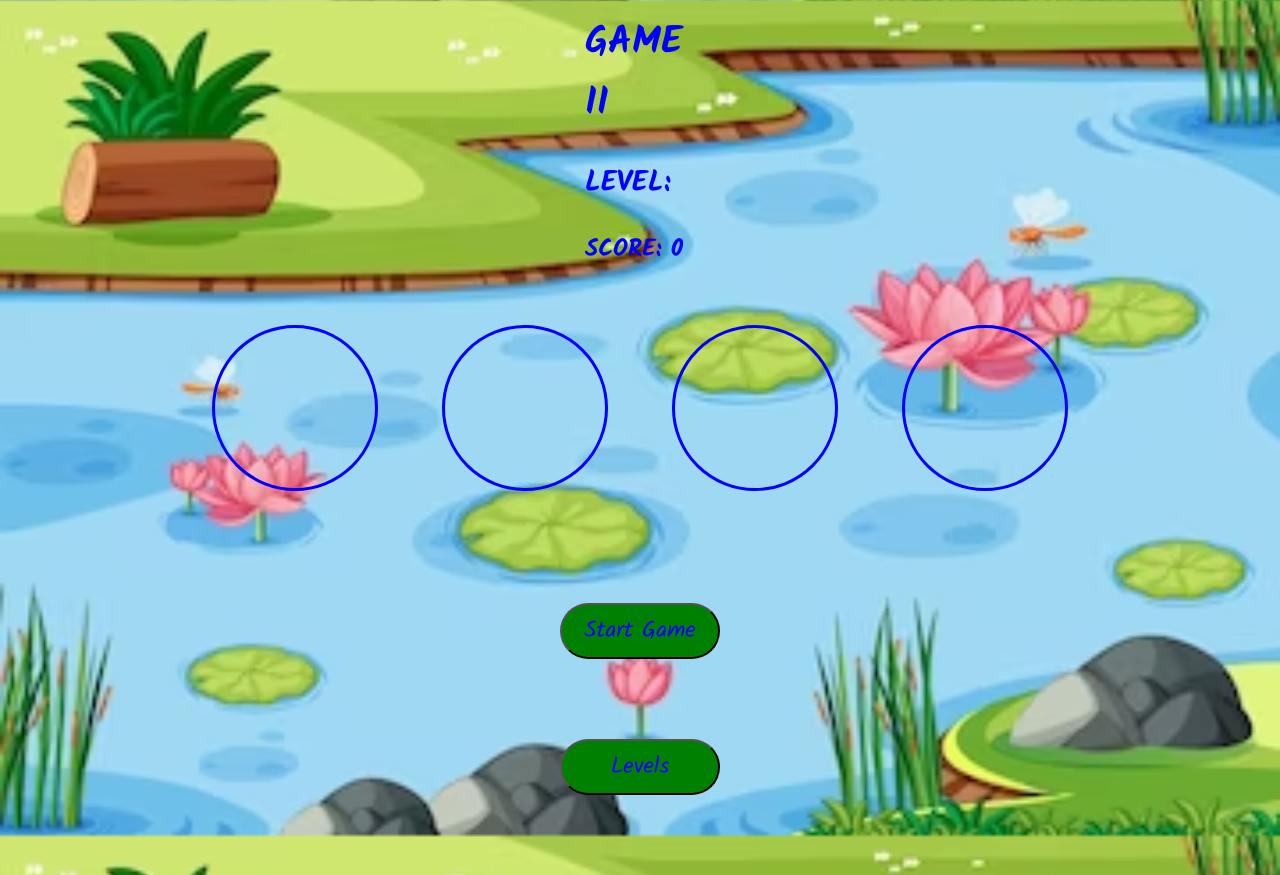
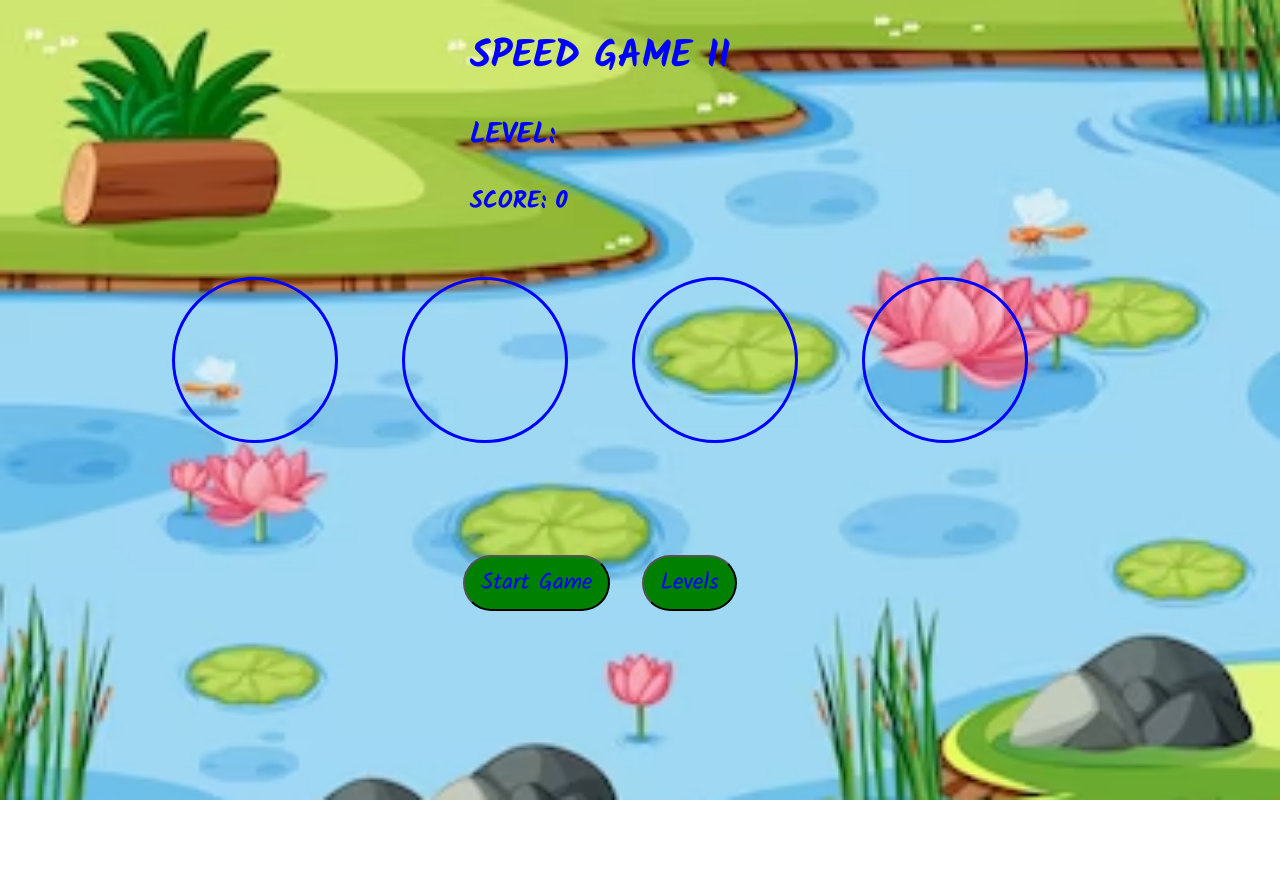
Before and after one commit to BalThapa/SpeedGame-react, a React (Create React App) app: page / in a window 1280 px wide. After the commit the page ends 800 px from the top, so only its background shows below. Built offline with nearby package versions, Linux system fonts and the light colour scheme.

Commit message:
centered the game panel

```diff
--- a/src/app.css
+++ b/src/app.css
@@ -11,8 +11,6 @@
 }
 
 button {
-    display: flex;
-    justify-content: center;
     padding: 0.5rem 1rem;
     border-radius: 3rem;
     font-family: 'Kalam', cursive;
@@ -21,7 +19,6 @@ button {
     cursor: pointer;
     background-color: green;
     color: blue;
-    width: 10rem;
 }
 
 .app {
@@ -29,13 +26,6 @@ button {
     flex-direction: column;
     justify-content: center;
     align-items: center;
-    position: absolute;
-    top: 50%;
-    left: 50%;
-    margin-top: -50px;
-    margin-left: -50px;
-    width: 100px;
-    height: 100px;
 }
 
 .circle-Container{
```
